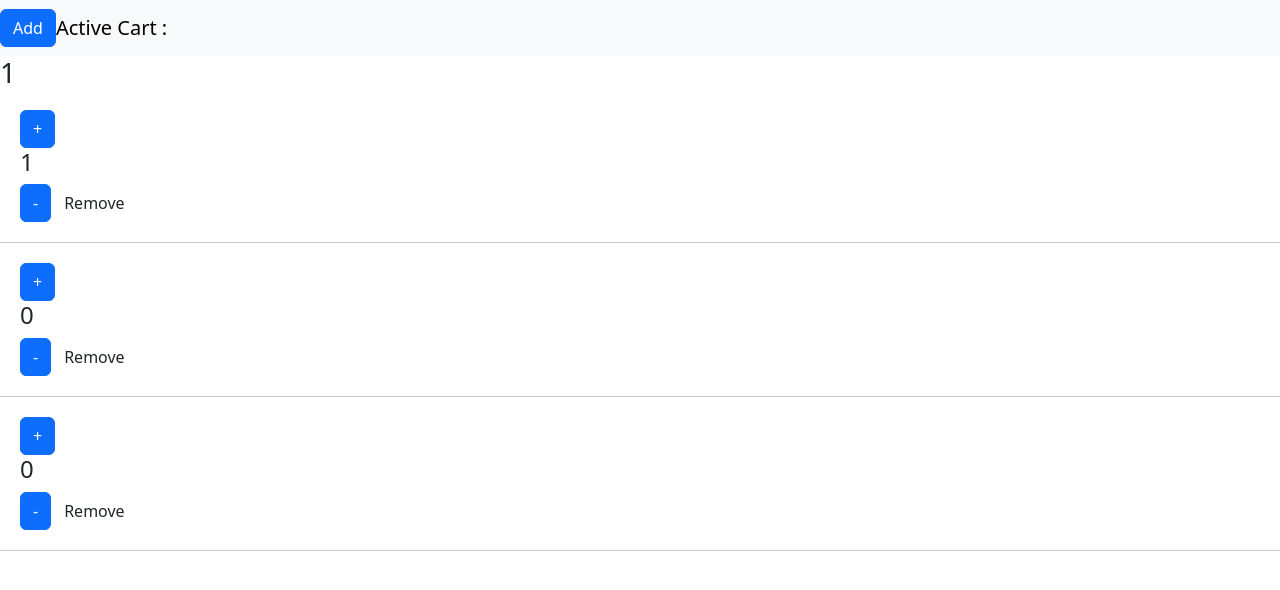
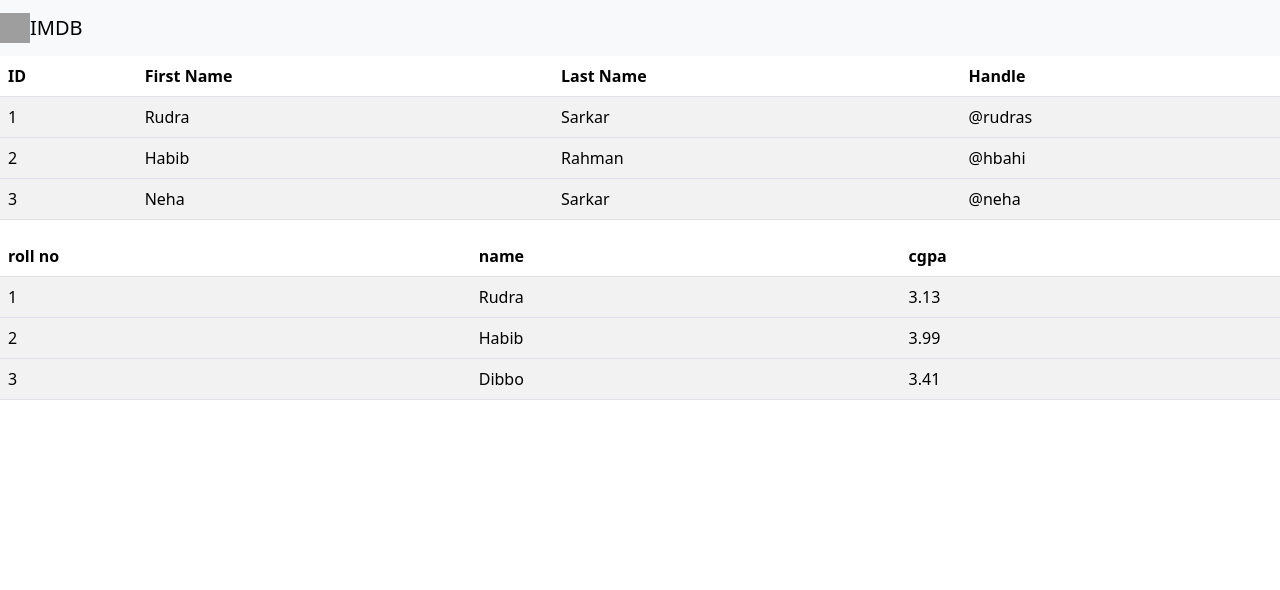
Before and after one commit to rds8rds/my-app, a React (Create React App) app: page / in a window 1280 px wide. Shown: the top 590 px of the page. Built offline with nearby package versions, Linux system fonts and the light colour scheme; grey boxes are pictures that could not be loaded.

Commit message:
class 16 IMDB project with a focus on table component

```diff
--- a/src/App.js
+++ b/src/App.js
@@ -1,13 +1,15 @@
 import React, { Component } from "react";
-import Counters from "./components/counters.component";
 import Navbar from "./components/navbar.component";
+import Movies from "./components/movies.component";
+import Students from "./components/students.components";
 
 class App extends Component {
   render() {
     return (
       <>
         <Navbar />
-        <Counters />
+        <Movies />
+        <Students />
       </>
     );
   }
--- /dev/null
+++ b/src/components/common/table-body.component.js
@@ -0,0 +1,29 @@
+const TableBody = ({ data: rows, columns }) => {
+  return (
+    <>
+      {rows.map((row) => {
+        return (
+          <tbody>
+            <>
+              <tr>
+                {columns.map((column) => {
+                  return column.content(row[column.path]);
+                })}
+              </tr>
+            </>
+          </tbody>
+        );
+      })}
+    </>
+  );
+};
+
+export default TableBody;
+
+/*
+ ** data: rows ==> data is renamed to rows
+ ** first map gives us each object inside the data map
+ ** second map goes on each object of columns and return column content function with row[column.path];
+ ** একটা row এর জন্য 4 টা column পাওয়া যাবে আর প্রত্যেক column একটা করে আলাদা আলাদা column.path দিবে
+ ** যারা row এর এক একটা field ke print করবে [content() ফাংশন]
+ */
--- /dev/null
+++ b/src/components/common/table-header.component.js
@@ -0,0 +1,23 @@
+const TableHeader = (props) => {
+  return (
+    <>
+      <thead>
+        <tr>
+          {props.headers.map((header) => {
+            return (
+              <>
+                <th scope="col">{header}</th>
+              </>
+            );
+          })}
+        </tr>
+      </thead>
+    </>
+  );
+};
+
+export default TableHeader;
+
+/*
+ ** props is a object and headers list stays in it
+ */
--- /dev/null
+++ b/src/components/common/table.component.js
@@ -0,0 +1,19 @@
+import TableHeader from "./table-header.component";
+import TableBody from "./table-body.component";
+
+const Table = ({ headers, data, columns }) => {
+  return (
+    <>
+      <table class="table table-striped">
+        <TableHeader headers={headers} />
+        <TableBody data={data} columns={columns} />
+      </table>
+    </>
+  );
+};
+
+export default Table;
+
+/*
+ **  sfc ==> stateless function
+ */
--- a/src/components/counter.component.js
+++ /dev/null
@@ -1,37 +0,0 @@
-import React, { Component } from "react";
-
-class Counter extends Component {
-  handle = () => {
-    this.props.handleIncrement(this.props.id);
-  };
-
-  render() {
-    const { id, value, handleIncrement, handleDecrement, handleRemove } =
-      this.props;
-    return (
-      <>
-        <div style={{ margin: "20px " }}>
-          <button
-            onClick={() => handleIncrement(id)}
-            className="btn btn-primary"
-          >
-            +
-          </button>
-          <h4>{this.props.value}</h4>
-          <button
-            onClick={() => handleDecrement(id)}
-            className="btn btn-primary"
-          >
-            -
-          </button>
-          <button onClick={() => handleRemove(id)} className="btn btn-allert">
-            {" "}
-            Remove{" "}
-          </button>
-        </div>
-      </>
-    );
-  }
-}
-
-export default Counter;
--- a/src/components/counters.component.js
+++ /dev/null
@@ -1,74 +0,0 @@
-import React, { Component } from "react";
-import Counter from "./counter.component";
-
-class Counters extends Component {
-  state = {
-    counters: [
-      {
-        id: 1,
-        value: 1,
-      },
-      {
-        id: 2,
-        value: 0,
-      },
-      {
-        id: 3,
-        value: 0,
-      },
-    ],
-  };
-
-  handleIncrement = (id) => {
-    //we need a fiind function;
-    const counters = [...this.state.counters];
-    const counter = this.state.counters.find((counter) => counter.id === id);
-    counter.value += 1;
-    this.setState({ counters: counters });
-  };
-
-  handleDecrement = (id) => {
-    //we need a fiind function;
-    const counters = [...this.state.counters];
-    const counter = this.state.counters.find((counter) => counter.id === id);
-    if (counter.value === 0) return;
-    counter.value -= 1;
-    this.setState({ counters: counters });
-  };
-
-  handleRemove = (id) => {
-    const counters = this.state.counters.filter((counter) => counter.id != id);
-    this.setState({ counters: counters });
-  };
-
-  showNonZeroCounters = () => {
-    let count = 0; // as the value changes let is our type
-    this.state.counters.forEach((counter) => {
-      if (counter.value > 0) count++;
-    });
-    return count;
-  };
-
-  render() {
-    return (
-      <>
-        <h3>{this.showNonZeroCounters()}</h3>
-        {this.state.counters.map((counter) => (
-          <React.Fragment key={counter.id}>
-            <Counter
-              id={counter.id}
-              value={counter.value}
-              handleDecrement={this.handleDecrement}
-              handleIncrement={this.handleIncrement}
-              handleRemove={this.handleRemove}
-            />
-            {/* {return <Counter/ >;} is same as (<Counter />) */}
-            <hr />
-          </React.Fragment>
-        ))}
-      </>
-    );
-  }
-}
-
-export default Counters;
--- /dev/null
+++ b/src/components/movies.component.js
@@ -0,0 +1,59 @@
+import React, { Component } from "react";
+import Table from "./common/table.component";
+
+class Movies extends Component {
+  state = {
+    headers: ["ID", "First Name", "Last Name", "Handle"],
+    movies: [
+      {
+        id: 1,
+        first_name: "Rudra",
+        last_name: "Sarkar",
+        handle: "@rudras",
+      },
+      {
+        id: 2,
+        first_name: "Habib",
+        last_name: "Rahman",
+        handle: "@hbahi",
+      },
+      {
+        id: 3,
+        first_name: "Neha",
+        last_name: "Sarkar",
+        handle: "@neha",
+      },
+    ],
+  };
+  render() {
+    const columns = [
+      { label: "ID", path: "id", content: (item) => <td>{item}</td> },
+      {
+        label: "First Name",
+        path: "first_name",
+        content: (item) => <td>{item}</td>,
+      },
+      {
+        label: "Last Name",
+        path: "last_name",
+        content: (item) => <td>{item}</td>,
+      },
+      { label: "Handle", path: "handle", content: (item) => <td>{item}</td> },
+    ];
+    return (
+      <>
+        <Table
+          headers={this.state.headers}
+          data={this.state.movies}
+          columns={columns}
+        />
+      </>
+    );
+  }
+}
+
+export default Movies;
+
+/*
+ ** columns array টা মুভি table এর কয়টা column আছে সেই info পাস করে
+ */
--- a/src/components/navbar.component.js
+++ b/src/components/navbar.component.js
@@ -4,13 +4,20 @@ class Navbar extends Component {
   state = {};
   render() {
     return (
-      <nav className="navbar navbar-expand-lg navbar-light bg-light">
-        <button onClick={this.props.handleAdd} className="btn btn-primary">
-          {" "}
-          Add{" "}
-        </button>
-        <a className="navbar-brand">Active Cart : {this.props.activeCart}</a>
-      </nav>
+      <>
+        <nav className="navbar navbar-light bg-light">
+          <a className="navbar-brand" href="http://google.com">
+            <img
+              src="/docs/4.3/assets/brand/bootstrap-solid.svg"
+              width="30"
+              height="30"
+              className="d-inline-block align-top"
+              alt=""
+            />
+            IMDB
+          </a>
+        </nav>
+      </>
     );
   }
 }
--- /dev/null
+++ b/src/components/students.components.js
@@ -0,0 +1,39 @@
+import React, { Component } from "react";
+import Table from "./common/table.component";
+
+class Students extends Component {
+  state = {
+    headers: ["roll no", "name", "cgpa"],
+    data: [
+      { roll: 1, name: "Rudra", cgpa: 3.13 },
+      { roll: 2, name: "Habib", cgpa: 3.99 },
+      { roll: 3, name: "Dibbo", cgpa: 3.41 },
+    ],
+  };
+  render() {
+    const columns = [
+      {
+        label: "Roll_No",
+        path: "roll",
+        content: (item) => <td>{item} </td>,
+      },
+      { label: "Name", path: "name", content: (item) => <td>{item} </td> },
+      { label: "CGPA", path: "cgpa", content: (item) => <td>{item} </td> },
+    ];
+    return (
+      <>
+        <Table
+          headers={this.state.headers}
+          data={this.state.data}
+          columns={columns}
+        />
+      </>
+    );
+  }
+}
+
+export default Students;
+
+/*
+ ** column holds the structurul info of the table
+ */
```
